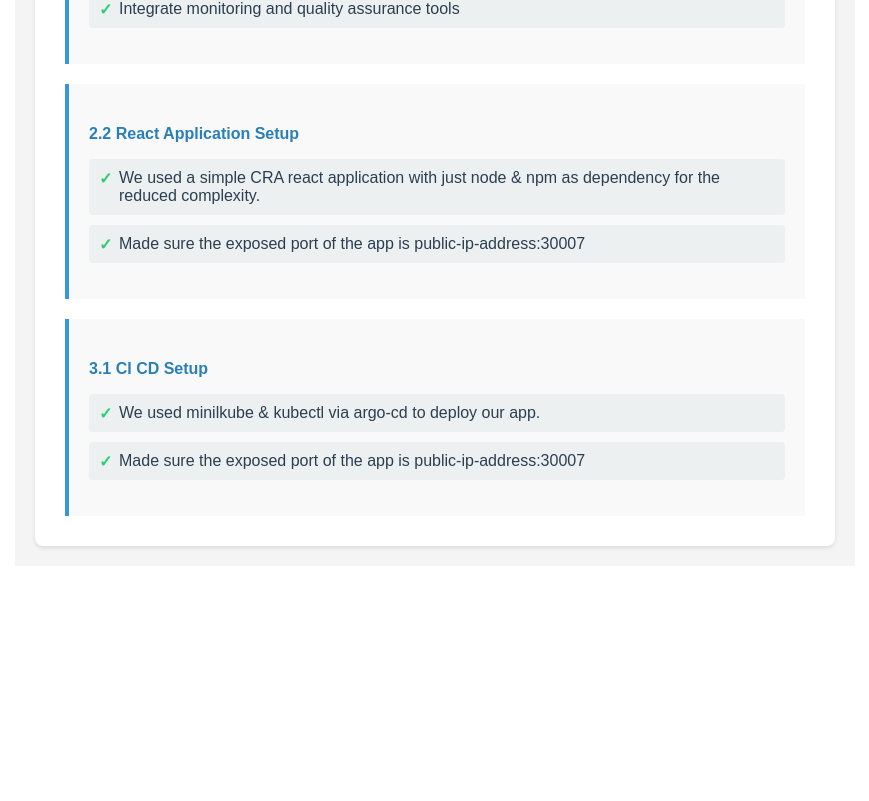
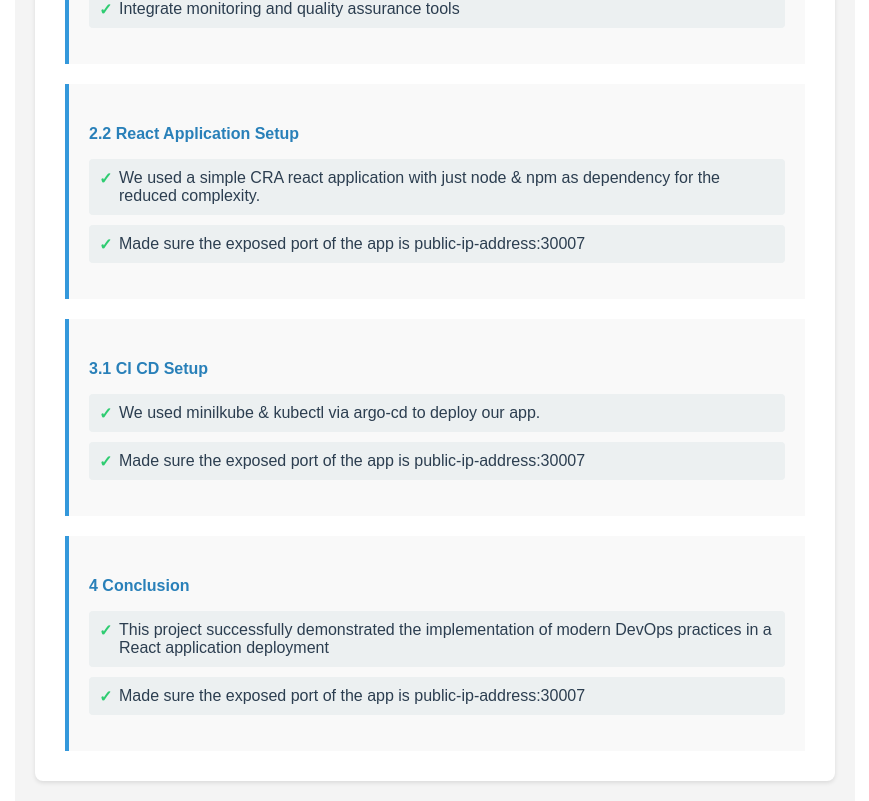
Before and after one commit to rafi-gemhar33/simple-node-js-react-npm-app-2, a React (Create React App) app: page / in a window 1280 px wide. Shown: the part 683-1484 px from the top of the page, without its empty margins (205-1074 px from the left). Before the commit the page ends 1249 px from the top, so only its background shows below. Built offline with nearby package versions, Linux system fonts and the light colour scheme.

Commit message:
fail lint

```diff
--- a/src/App.js
+++ b/src/App.js
@@ -2,6 +2,7 @@ import React from 'react';
 import './App.css';
 
 const App = () => {
+  var test = "fail";
   return (
     <div className="App">
       <header className="App-header">
@@ -47,6 +48,14 @@ const App = () => {
           </ul>
         </div>
 
+        <div className="key-objectives">
+          <h4>4 Conclusion</h4>
+          <ul>
+            <li>This project successfully demonstrated the implementation of modern DevOps practices in a React application deployment</li>
+            <li>Made sure the exposed port of the app is public-ip-address:30007</li>
+          </ul>
+        </div>
+
 
       </main>
     </div>
```
Also changed, not shown: 1 other file (tests, documents, lock files or other folders).
